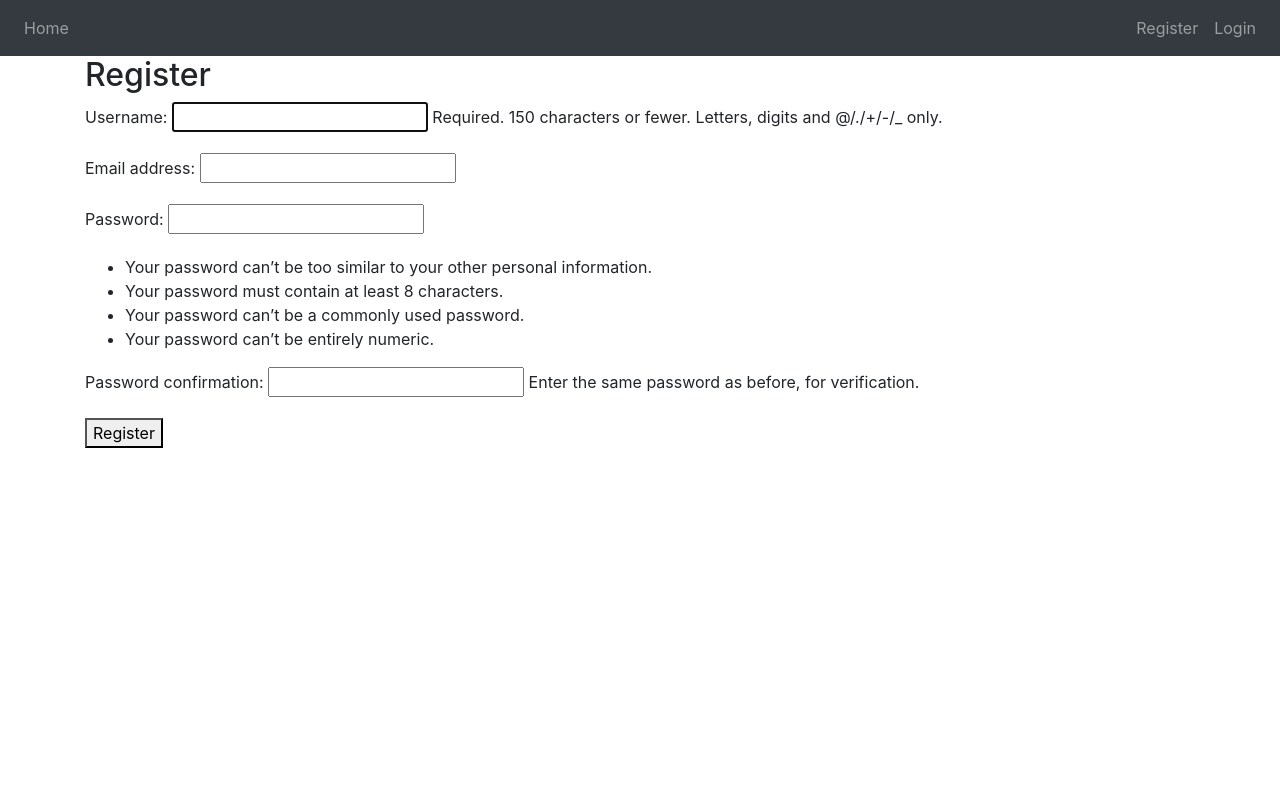
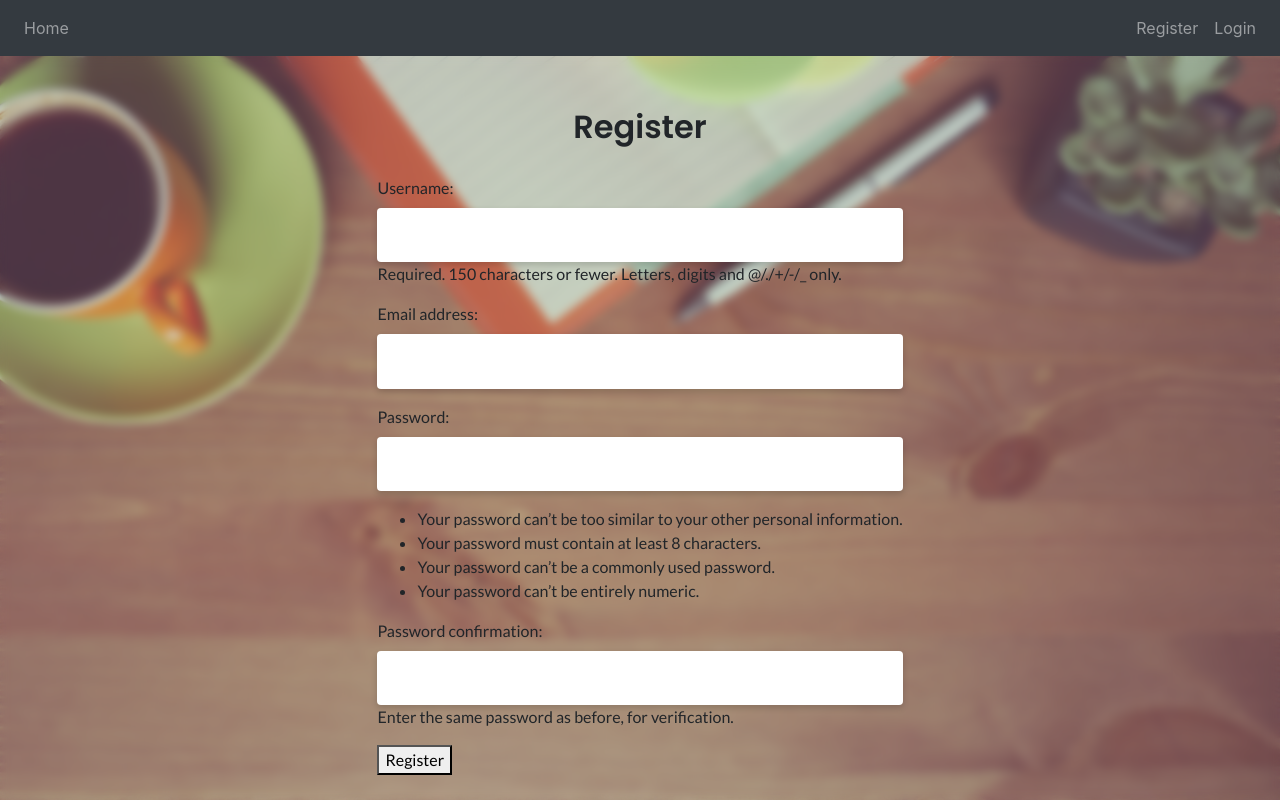
Before and after one commit to NazhanH/Assignment1-DatabaseSec, a Django app: page /register/ in a window 1280 px wide. Run offline with Django 5.2, Linux system fonts and the light colour scheme; some libraries are stand-ins or nearby versions.

Commit message:
Update the register page

```diff
--- /dev/null
+++ b/src/book/static/register.css
@@ -0,0 +1,60 @@
+@import url("https://fonts.googleapis.com/css?family=Lato:400,700");
+@import url('https://fonts.googleapis.com/css2?family=Poppins:wght@600;700&display=swap');
+
+body {
+  background-image: url('img/background.jpg');
+  position: fixed;
+  left: 0;
+  top: 0;
+  width: 100%;
+  height: 100%;
+  background-size: cover;
+}
+
+.overlay {
+  position: absolute;
+  top: 10;
+  left: 0;
+  width: 100%;
+  height: 100%;
+  backdrop-filter: blur(5px);
+}
+
+.header {
+  text-align: center;
+  font-family: 'Poppins', sans-serif;
+  position: relative;
+  display: flex;
+  justify-content: center;
+  align-items: center;
+  padding: 30px 0 0 0;
+  min-height: 15vh;
+}
+
+.content {
+  font-family: 'Lato', sans-serif;
+  display: flex;
+  justify-content: center;
+  align-items: center;
+  overflow: hidden;
+  margin: 0;
+  padding: 0;
+  position: relative;
+}
+
+form {
+  position: relative;
+}
+
+form input {
+  font-family: inherit;
+  width: 100%;
+  outline: none;
+  border-radius: 4px;
+  border: none;
+  display: block;
+  padding: 0.9rem 0.7rem;
+  box-shadow: 0px 3px 6px rgba(0, 0, 0, 0.16);
+  font-size: 17px;
+  text-indent: 10px;
+}
--- a/src/templates/login.html
+++ b/src/templates/login.html
@@ -2,7 +2,7 @@
 
 {% block content %}
 {% load static %}
-<link rel="stylesheet" href="{% static 'style.css' %}">
+<link rel="stylesheet" href="{% static 'login.css' %}">
 <div class="overlay"></div>
 <div class="header">
     <h2>Login</h2>
--- a/src/templates/register.html
+++ b/src/templates/register.html
@@ -1,10 +1,17 @@
 {% extends 'base.html' %}
 
 {% block content %}
+{% load static %}
+<link rel="stylesheet" href="{% static 'register.css' %}">
+<div class="overlay"></div>
+<div class="header">
     <h2>Register</h2>
+</div>
+<div class="content">
     <form method="post">
         {% csrf_token %}
         {{ form.as_p }}
         <button type="submit">Register</button>
     </form>
+</div>
 {% endblock %}
```
Also changed, not shown: src/book/static/login.css (renamed from src/book/static/style.css).
